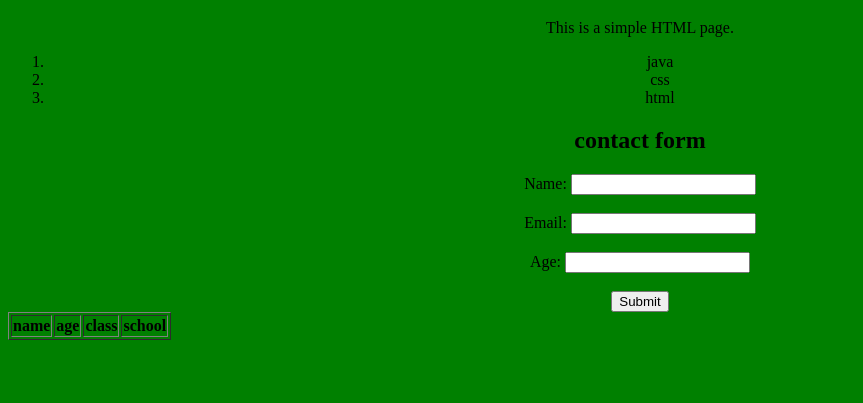
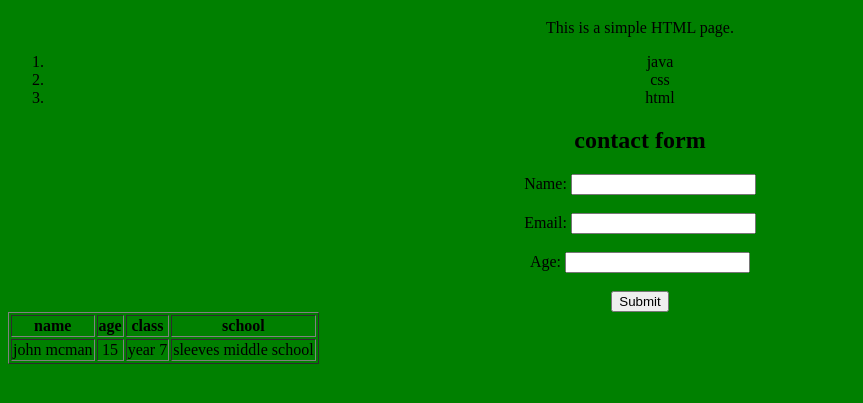
Before and after one commit to d0better/projectjs, a plain HTML site: page index.html in a window 1280 px wide. Shown: the part 61-464 px from the top of the page, without its empty margins (0-863 px from the left). Drawn offline with Linux system fonts and the light colour scheme.

Commit message:
second commit

```diff
--- a/index.html
+++ b/index.html
@@ -29,6 +29,10 @@
         <th>class</th>
         <th>school</th>
     </tr>
+    <td>john mcman</td>
+    <td>15</td>
+    <td>year 7</td>
+    <td>sleeves middle school</td>
 </table>
 
 
```
